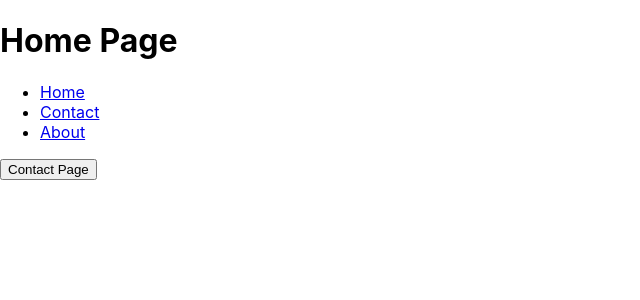
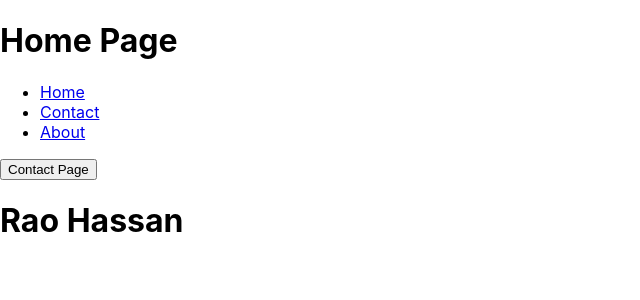
Before and after one commit to raohassan4212/redux-boiler-plate, a React (Create React App) app: page / in a window 1280 px wide. Shown: the top 300 px of the page, without its empty margins (0-640 px from the left). Built offline with nearby package versions, Linux system fonts and the light colour scheme.

Commit message:
get data from global state

```diff
--- a/src/screens/Home.jsx
+++ b/src/screens/Home.jsx
@@ -1,8 +1,10 @@
 import Links from "../components/Links";
 import { useHistory } from "react-router";
+import { useSelector } from "react-redux";
 
 const Home = () => {
     const history = useHistory();
+    const state = useSelector(state => state);
 
     function goto() {
         history.push("/contact")
@@ -13,6 +15,7 @@ const Home = () => {
         <h1>Home Page</h1>
         <Links />
         <button onClick={goto}>Contact Page</button>
+        <h1>{state.name}</h1>
         </>
     );
 }
```
